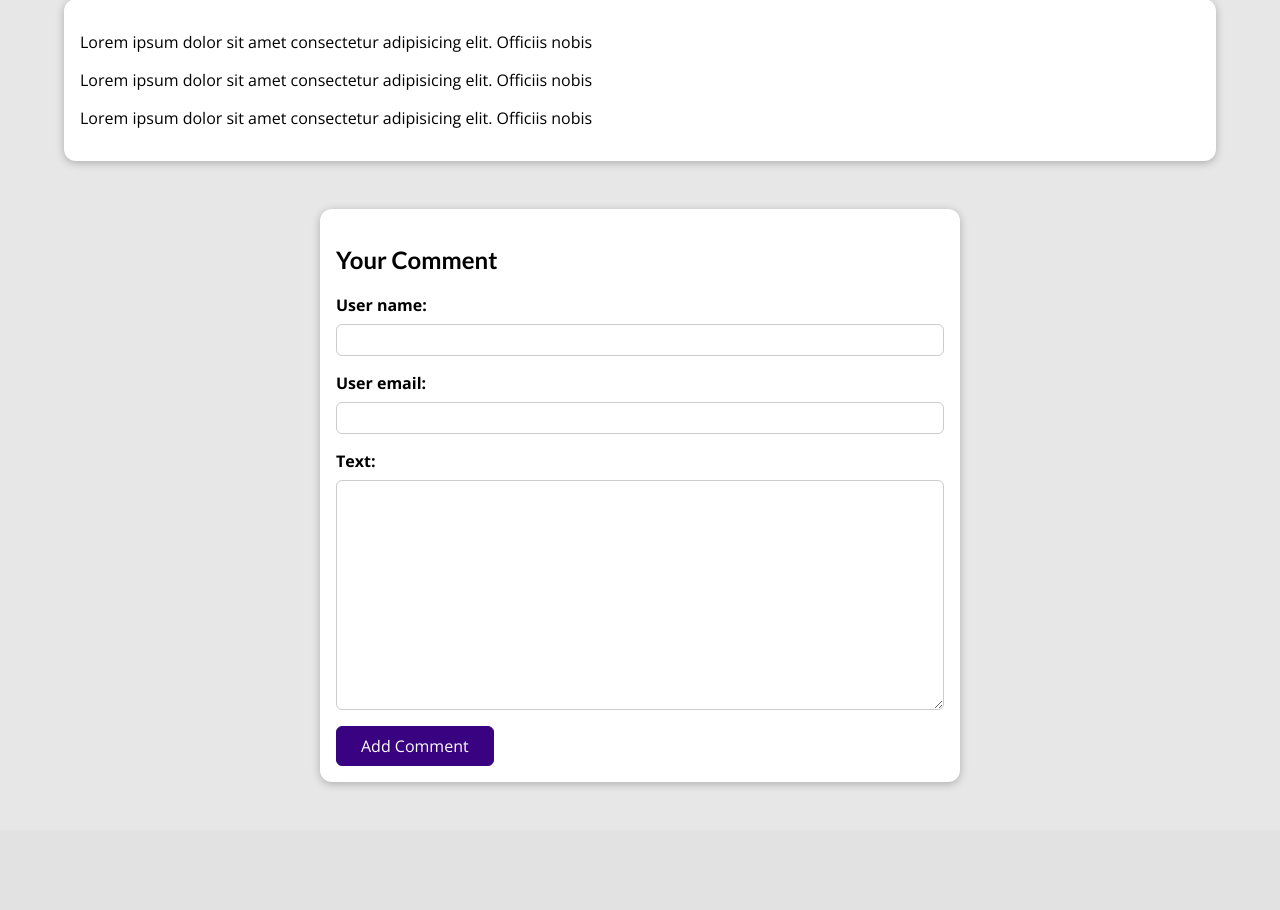
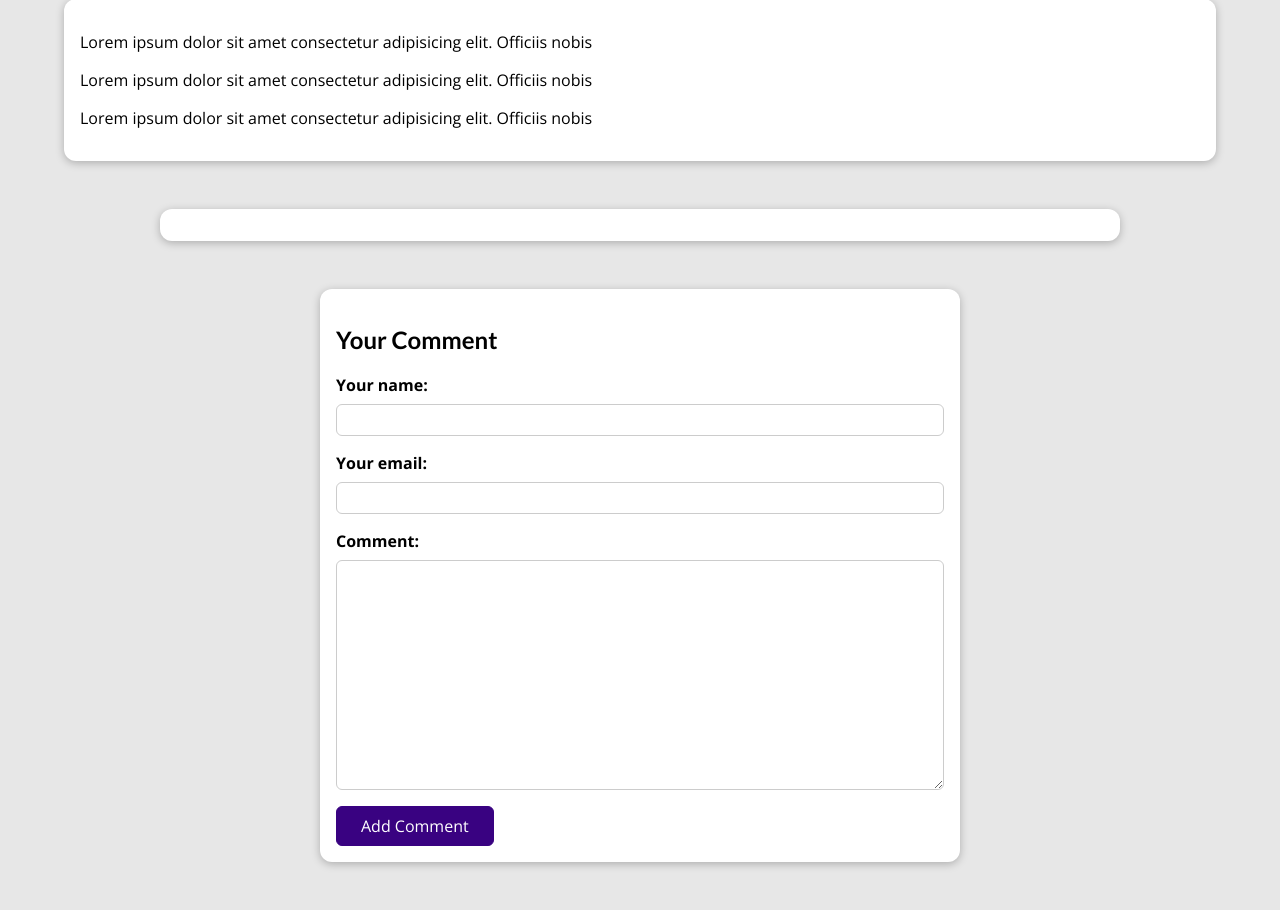
Before and after one commit to bhaveshdaswani93/django-blog, a Django app: a page that uses blog/templates/blog/post-detail.html in a window 1280 px wide. Shown: the part 529-1439 px from the top of the page. Before the commit the page ends 1315 px from the top, so only its background shows below. Run offline with Django 5.2, Linux system fonts and the light colour scheme; data comes from the database, SQL or seed files in the repository; both versions use the stored data as it was after the commit.

Commit message:
Add Comment model and form; update admin and templates for comment handling

```diff
--- a/blog/forms.py
+++ b/blog/forms.py
@@ -4,8 +4,8 @@
 class CommentForm(forms.ModelForm):
   class Meta:
     model = Comment
-    excludes = ['post']
-    fields = {
+    exclude = ['post']
+    labels = {
       'user_name': 'Your name',
       'user_email': 'Your email',
       'text': 'Comment'
--- a/blog/models.py
+++ b/blog/models.py
@@ -30,6 +30,9 @@
   author = models.ForeignKey(Author, null=True, on_delete=models.SET_NULL, related_name='books')
   tags = models.ManyToManyField(Tag, blank=True, related_name='posts')
 
+  def __str__(self):
+    return self.title
+
 class Comment(models.Model):
   user_name = models.CharField(max_length=120)
   user_email = models.EmailField()
--- a/blog/templates/blog/post-detail.html
+++ b/blog/templates/blog/post-detail.html
@@ -11,6 +11,11 @@
 
 {% block content %}
 {% if comment_form.errors %}
+  <div id="alert">
+    <h2>Saving Comment Failed</h2>
+    <p>Check the comment form below the post and fix the errors</p>
+    <a href="#comment-form">Go to Comment Form</a>
+  </div>
 {% endif %}
 <section id="summary">
   <h2>{{ post.title }}</h2>
@@ -28,7 +33,7 @@
   {{ post.content|linebreaks }}
 
 </main>
-<section>
+<section id="comments">
   <ul>
    {% for comment in comments %}
      <li>
```
Also changed, not shown: blog/admin.py (+8 -1 lines), db.sqlite3.
